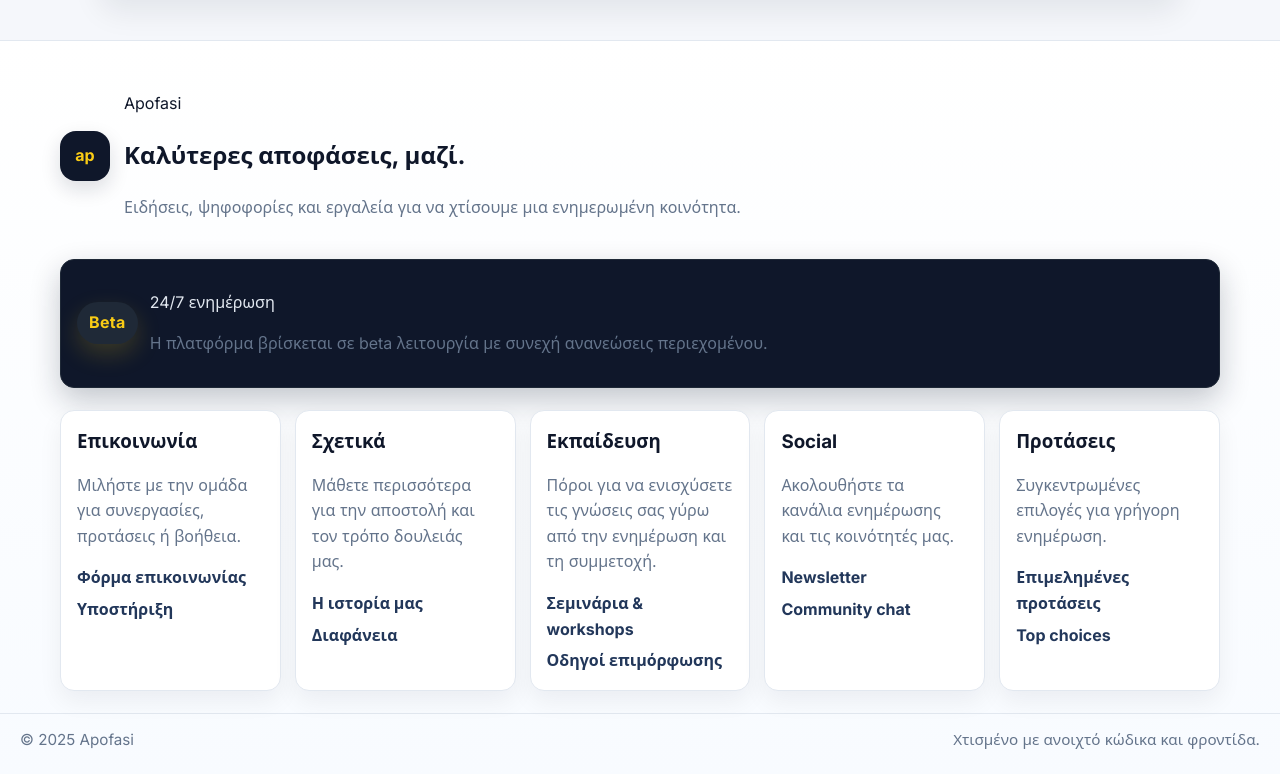
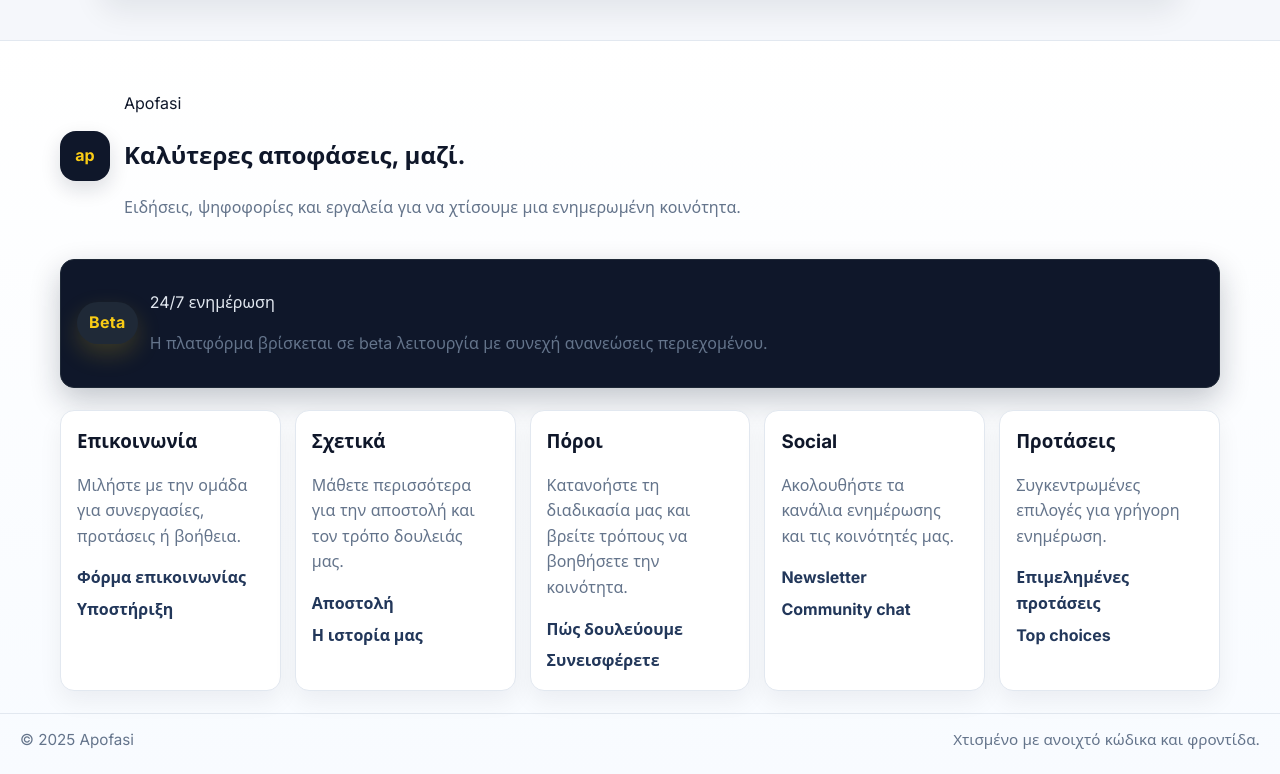
Before and after one commit to Antoniskp/apofasi, a React (Vite) app in the folder client/: page / in a window 1280 px wide. Shown: the part 2833-3607 px from the top of the page. Built offline with nearby package versions, Linux system fonts and the light colour scheme; no server answers; a small style sheet from the web is missing.

Commit message:
Fix footer links

```diff
--- a/client/src/components/Footer.jsx
+++ b/client/src/components/Footer.jsx
@@ -5,25 +5,25 @@ const footerSections = [
     title: "Επικοινωνία",
     description: "Μιλήστε με την ομάδα για συνεργασίες, προτάσεις ή βοήθεια.",
     links: [
-      { label: "Φόρμα επικοινωνίας", to: "/contact" },
-      { label: "Υποστήριξη", to: "/contact" }
+      { label: "Φόρμα επικοινωνίας", to: "/contact#contact-form" },
+      { label: "Υποστήριξη", to: "/contact#support" }
     ]
   },
   {
     title: "Σχετικά",
     description: "Μάθετε περισσότερα για την αποστολή και τον τρόπο δουλειάς μας.",
     links: [
-      { label: "Η ιστορία μας", to: "/about" },
-      { label: "Διαφάνεια", to: "/about" }
+      { label: "Αποστολή", to: "/mission" },
+      { label: "Η ιστορία μας", to: "/about" }
     ]
   },
   {
-    title: "Εκπαίδευση",
+    title: "Πόροι",
     description:
-      "Πόροι για να ενισχύσετε τις γνώσεις σας γύρω από την ενημέρωση και τη συμμετοχή.",
+      "Κατανοήστε τη διαδικασία μας και βρείτε τρόπους να βοηθήσετε την κοινότητα.",
     links: [
-      { label: "Σεμινάρια & workshops", to: "/education" },
-      { label: "Οδηγοί επιμόρφωσης", to: "/education/guides" }
+      { label: "Πώς δουλεύουμε", to: "/how-we-do-it" },
+      { label: "Συνεισφέρετε", to: "/contribute" }
     ]
   },
   {
```
